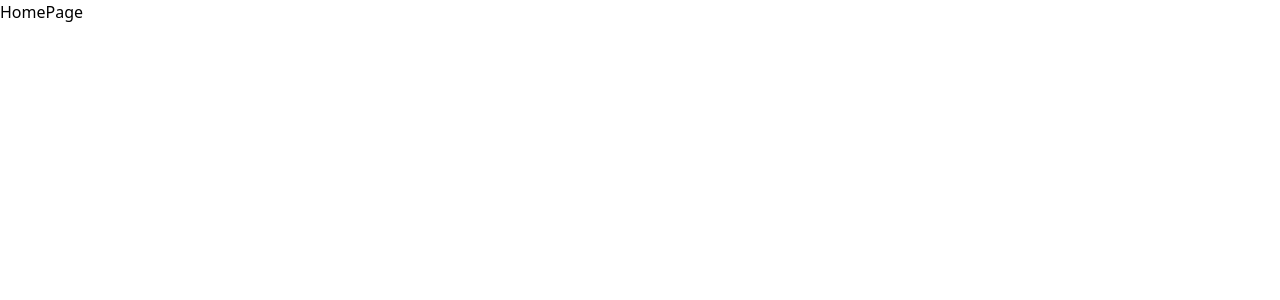
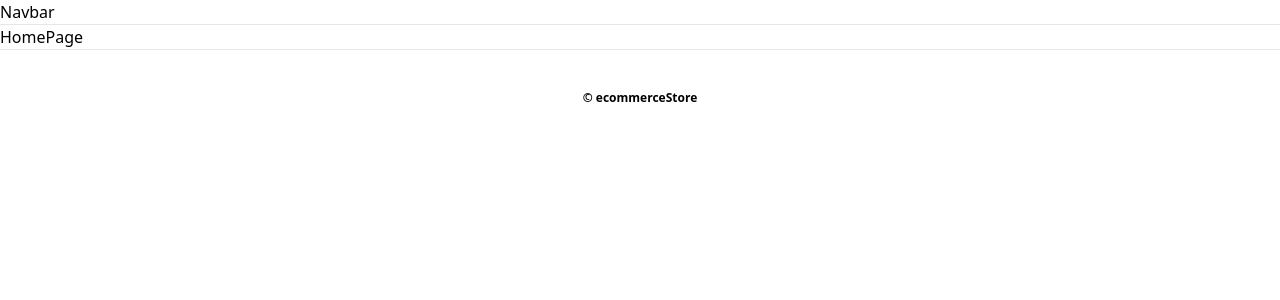
Before and after one commit to ty-vile/ecommerceStore, a Next.js app: page / in a window 1280 px wide. Shown: the top 300 px of the page. Built offline with nearby package versions, Linux system fonts and the light colour scheme.

Commit message:
add navbar and footer to root layout

```diff
--- a/app/layout.tsx
+++ b/app/layout.tsx
@@ -1,6 +1,9 @@
+// next
 import type { Metadata } from "next";
-
 import "./globals.css";
+// components
+import Footer from "@/components/footer/footer";
+import Navbar from "@/components/navbar/navbar";
 
 export const metadata: Metadata = {
   title: "Store",
@@ -14,7 +17,11 @@
 }>) {
   return (
     <html lang="en">
-      <body>{children}</body>
+      <body>
+        <Navbar />
+        {children}
+        <Footer />
+      </body>
     </html>
   );
 }
--- /dev/null
+++ b/components/footer/footer.tsx
@@ -0,0 +1,13 @@
+const Footer = () => {
+  return (
+    <footer className="bg-white border-t">
+      <div className="mx-auto py-10">
+        <p className="text-center text-xs text-black font-bold">
+          &copy; ecommerceStore
+        </p>
+      </div>
+    </footer>
+  );
+};
+
+export default Footer;
--- /dev/null
+++ b/components/navbar/navbar.tsx
@@ -0,0 +1,5 @@
+const Navbar = () => {
+  return <div className="border-b">Navbar</div>;
+};
+
+export default Navbar;
```
